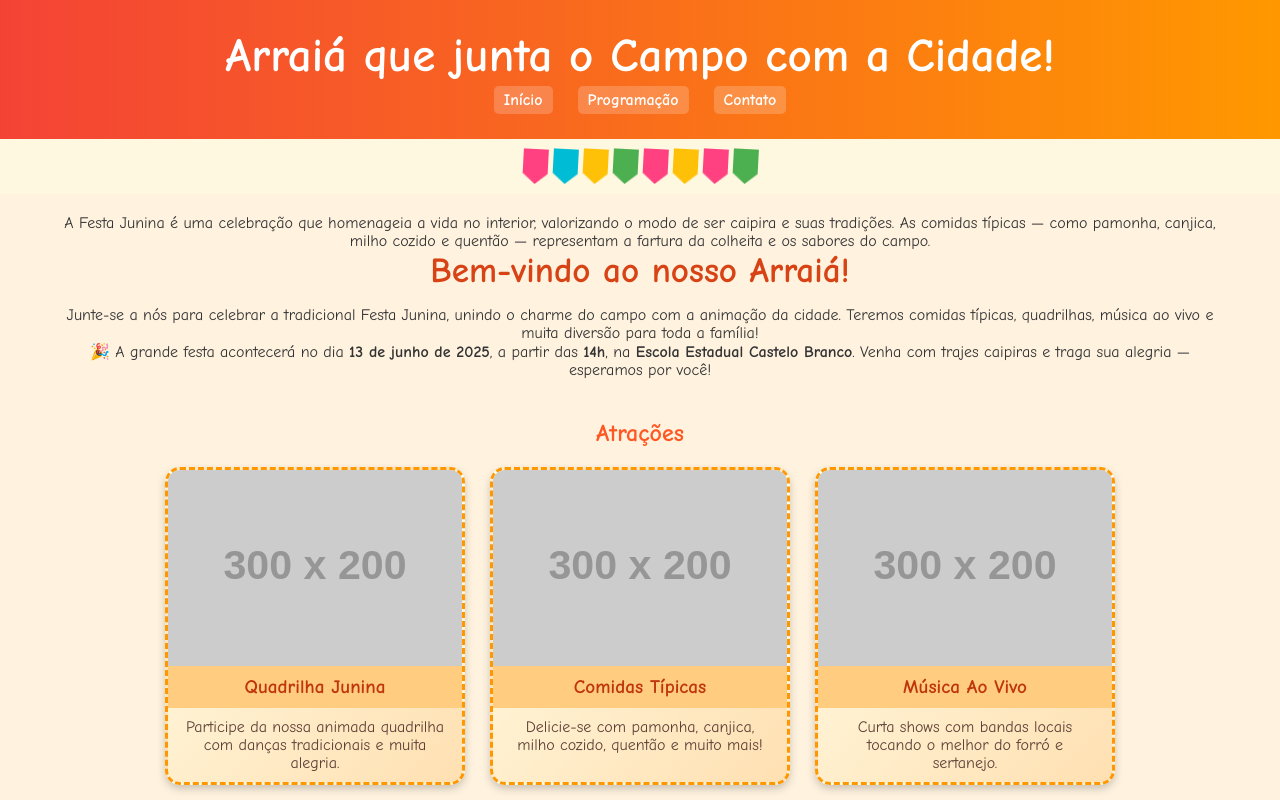
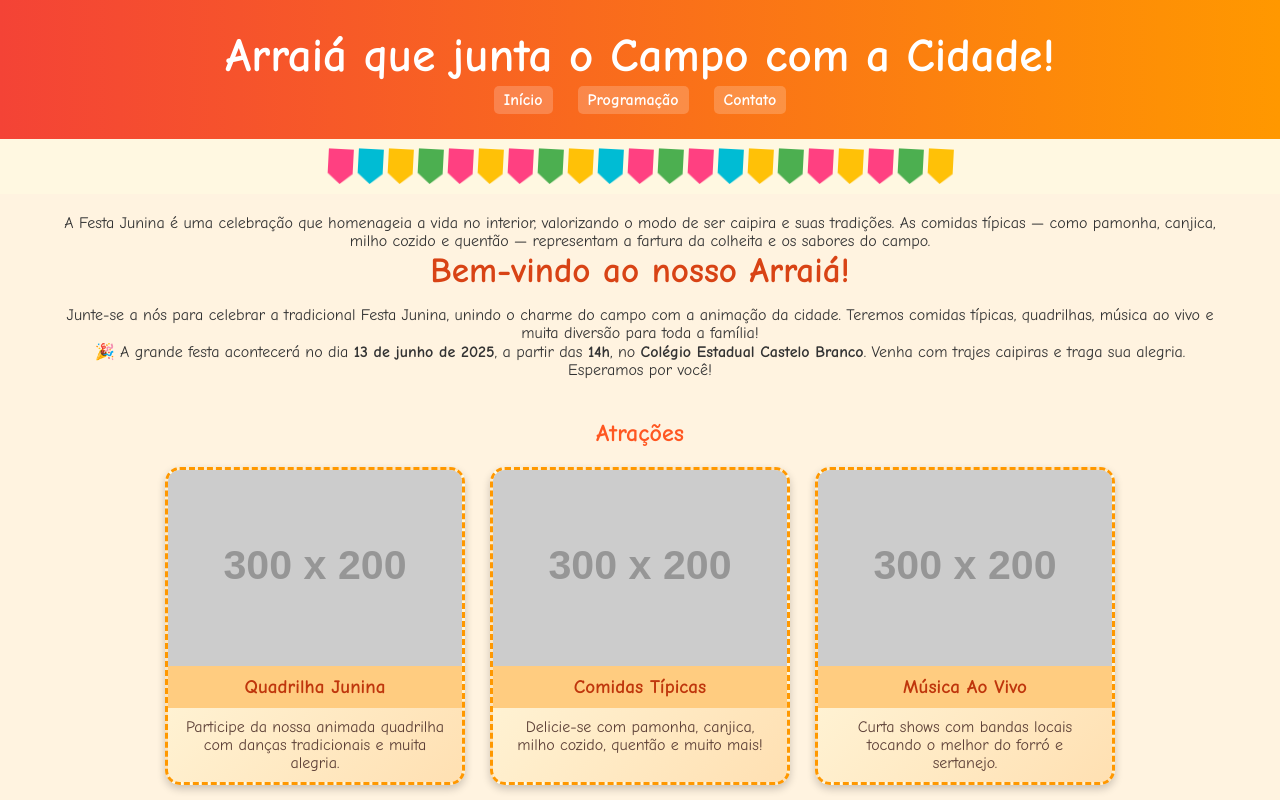
Before and after one commit to thaishermann/Cartoes, a plain HTML site: page index.html in a window 1280 px wide. Shown: the top 800 px of the page. Drawn offline with Linux system fonts and the light colour scheme; placeholder pictures from the web are drawn by us.

Commit message:
Update index.html

```diff
--- a/index.html
+++ b/index.html
@@ -198,6 +198,19 @@
     <div class="bandeirinha"></div>
     <div class="bandeirinha"></div>
     <div class="bandeirinha"></div>
+    <div class="bandeirinha"></div>
+    <div class="bandeirinha"></div>
+    <div class="bandeirinha"></div>
+    <div class="bandeirinha"></div>
+    <div class="bandeirinha"></div>
+    <div class="bandeirinha"></div>
+    <div class="bandeirinha"></div>
+    <div class="bandeirinha"></div>
+    <div class="bandeirinha"></div>
+    <div class="bandeirinha"></div>
+    <div class="bandeirinha"></div>
+    <div class="bandeirinha"></div>
+    <div class="bandeirinha"></div>
   </div>
 
   <main>
@@ -211,7 +224,8 @@
         Junte-se a nós para celebrar a tradicional Festa Junina, unindo o charme do campo com a animação da cidade. Teremos comidas típicas, quadrilhas, música ao vivo e muita diversão para toda a família!
       </p>
       <p>
-        🎉 A grande festa acontecerá no dia <strong>13 de junho de 2025</strong>, a partir das <strong>14h</strong>, na <strong>Escola Estadual Castelo Branco</strong>. Venha com trajes caipiras e traga sua alegria — esperamos por você!
+        🎉 A grande festa acontecerá no dia <strong>13 de junho de 2025</strong>, a partir das <strong>14h</strong>, no <strong>Colégio Estadual Castelo Branco</strong>. Venha com trajes caipiras e traga sua alegria.
+        Esperamos por você!
       </p>
     </section>
 
```
